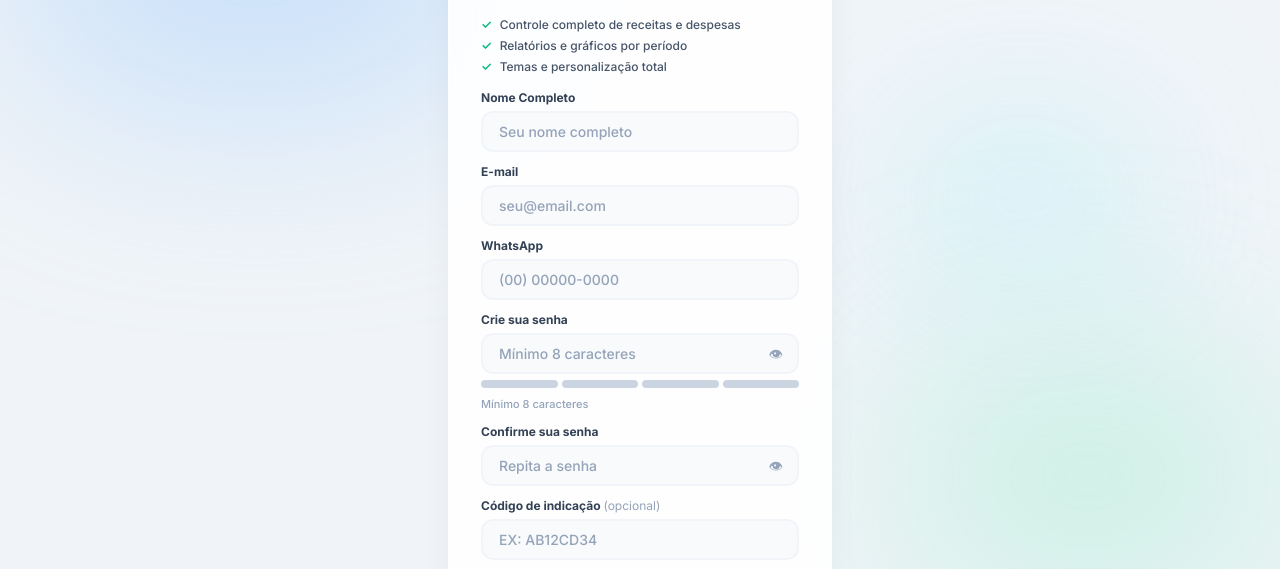
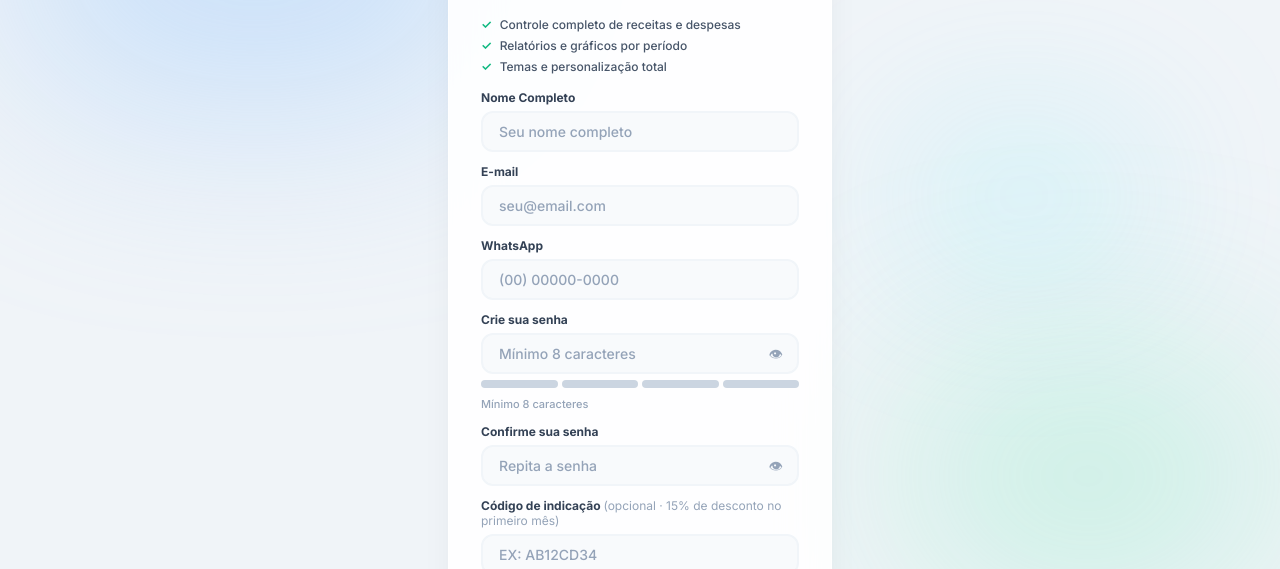
Before and after one commit to eudenysjackson/bud-finance, a website with bundled scripts: page appbudfinance/cadastro.html in a window 1280 px wide. Shown: the part 204-773 px from the top of the page. Built offline with nearby package versions, Linux system fonts and the light colour scheme; no server answers.

Commit message:
docs(referrals): show the first-month benefit at signup

```diff
--- a/appbudfinance/cadastro.html
+++ b/appbudfinance/cadastro.html
@@ -208,7 +208,7 @@
 
         <!-- Código indicação -->
         <div style="margin-bottom:.75rem;">
-          <label for="codigoIndicacao" class="bud-label">Código de indicação <span style="font-weight:400;color:#94a3b8;">(opcional)</span></label>
+          <label for="codigoIndicacao" class="bud-label">Código de indicação <span style="font-weight:400;color:#94a3b8;">(opcional · 15% de desconto no primeiro mês)</span></label>
           <input type="text" id="codigoIndicacao" autocomplete="off" placeholder="Ex: AB12CD34" class="bud-input"
                  style="text-transform:uppercase;">
         </div>
```
